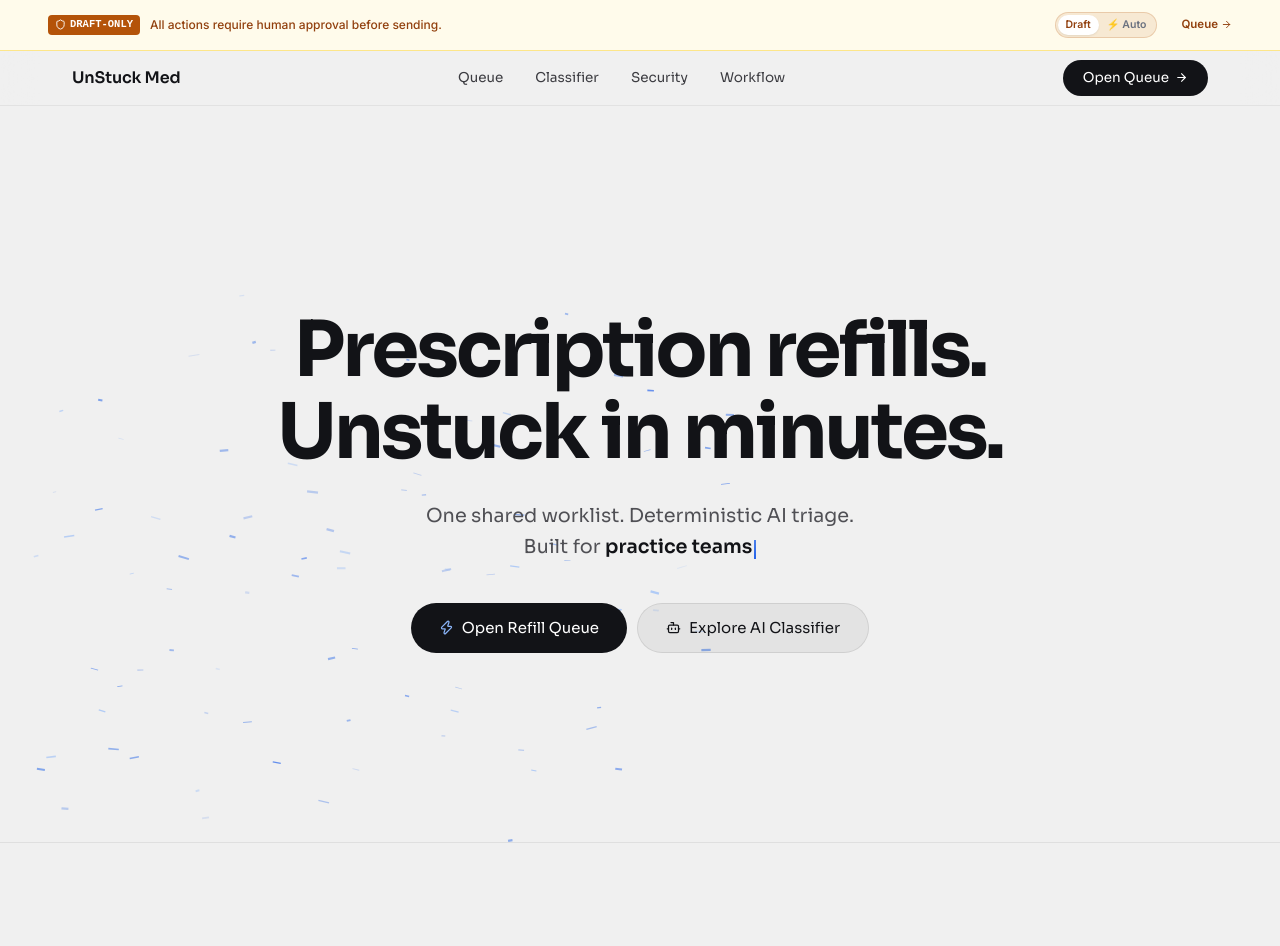
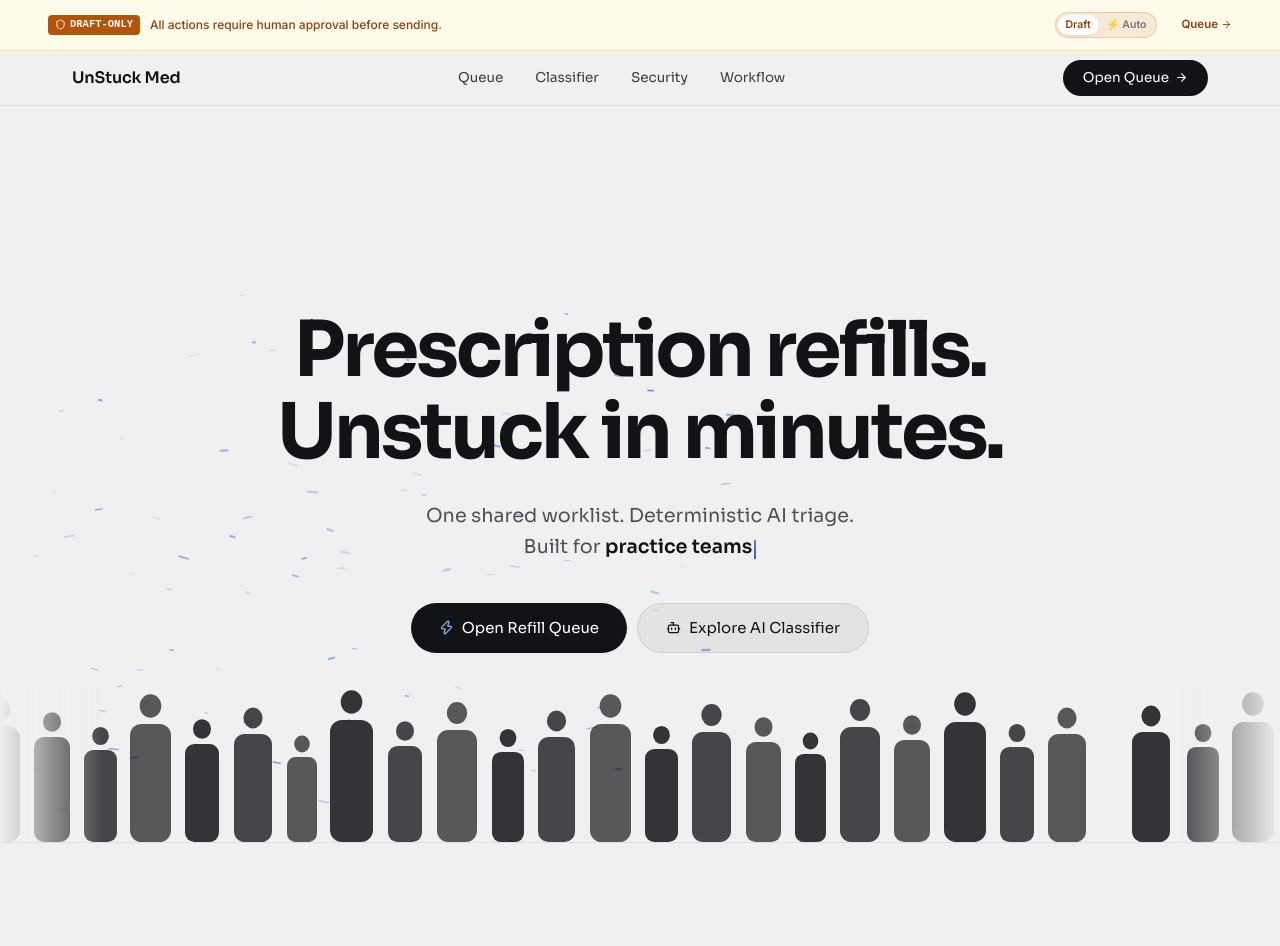
Before and after one commit to naagasumukh8/EON-2.0, a Next.js app: page / in a window 1280 px wide. Shown: the top 946 px of the page. Built offline with nearby package versions, Linux system fonts and the light colour scheme; a web font is replaced by a local one.

Commit message:
feat: add scrolling crowd silhouette strip at hero bottom

```diff
--- a/app/page.tsx
+++ b/app/page.tsx
@@ -148,6 +148,7 @@
       <style>{`
         @keyframes blink { 0%,100%{opacity:1} 50%{opacity:0} }
         @keyframes fadeUp { from{opacity:0;transform:translateY(20px)} to{opacity:1;transform:translateY(0)} }
+        @keyframes crowdScroll { 0%{transform:translateX(0)} 100%{transform:translateX(-50%)} }
         *{box-sizing:border-box}
       `}</style>
       <div style={{ background: "#F0F0F0", color: "rgb(18,19,23)", fontFamily: '"Google Sans","Sora","Inter",sans-serif', minHeight: "100vh", overflowX: "hidden" }}>
@@ -173,6 +174,46 @@
                 <Bot style={{ width: 15, height: 15 }} />
                 Explore AI Classifier
               </Link>
+            </div>
+          </div>
+
+          {/* Crowd strip at bottom of hero */}
+          <div style={{ position: "absolute", bottom: 0, left: 0, right: 0, zIndex: 2, overflow: "hidden", lineHeight: 0 }}>
+            {/* Fade mask */}
+            <div style={{ position: "absolute", inset: 0, background: "linear-gradient(to right, #F0F0F0 0%, transparent 8%, transparent 92%, #F0F0F0 100%)", zIndex: 3, pointerEvents: "none" }} />
+            <div style={{ display: "flex", animation: "crowdScroll 28s linear infinite", width: "max-content" }}>
+              {[0, 1].map((rep) => (
+                <svg key={rep} viewBox="0 0 1400 160" xmlns="http://www.w3.org/2000/svg" style={{ width: "1400px", height: "160px", flexShrink: 0 }}>
+                  {/* Row of stylized person silhouettes */}
+                  {[
+                    { x: 30, h: 110, w: 38, head: 16 }, { x: 85, h: 95, w: 32, head: 14 },
+                    { x: 130, h: 120, w: 42, head: 18 }, { x: 185, h: 100, w: 35, head: 15 },
+                    { x: 235, h: 88, w: 30, head: 13 }, { x: 278, h: 115, w: 40, head: 17 },
+                    { x: 332, h: 105, w: 36, head: 15 }, { x: 382, h: 92, w: 33, head: 14 },
+                    { x: 428, h: 118, w: 41, head: 18 }, { x: 483, h: 98, w: 34, head: 15 },
+                    { x: 532, h: 108, w: 38, head: 16 }, { x: 585, h: 85, w: 30, head: 13 },
+                    { x: 628, h: 122, w: 43, head: 18 }, { x: 686, h: 96, w: 34, head: 15 },
+                    { x: 735, h: 112, w: 40, head: 17 }, { x: 790, h: 90, w: 32, head: 14 },
+                    { x: 836, h: 105, w: 37, head: 16 }, { x: 888, h: 118, w: 41, head: 18 },
+                    { x: 943, h: 93, w: 33, head: 14 }, { x: 990, h: 110, w: 39, head: 17 },
+                    { x: 1044, h: 100, w: 35, head: 15 }, { x: 1093, h: 88, w: 31, head: 13 },
+                    { x: 1138, h: 115, w: 40, head: 17 }, { x: 1192, h: 102, w: 36, head: 15 },
+                    { x: 1242, h: 120, w: 42, head: 18 }, { x: 1298, h: 95, w: 34, head: 14 },
+                    { x: 1346, h: 108, w: 38, head: 16 },
+                  ].map((p, i) => {
+                    const bodyTop = 160 - p.h;
+                    const headCy = bodyTop - p.head;
+                    return (
+                      <g key={i} fill="rgb(18,19,23)" opacity={0.85 - (i % 3) * 0.08}>
+                        {/* Head */}
+                        <ellipse cx={p.x + p.w / 2} cy={headCy} rx={p.head * 0.6} ry={p.head * 0.65} />
+                        {/* Body */}
+                        <rect x={p.x} y={bodyTop} width={p.w} height={p.h} rx={p.w * 0.28} />
+                      </g>
+                    );
+                  })}
+                </svg>
+              ))}
             </div>
           </div>
         </section>
```
